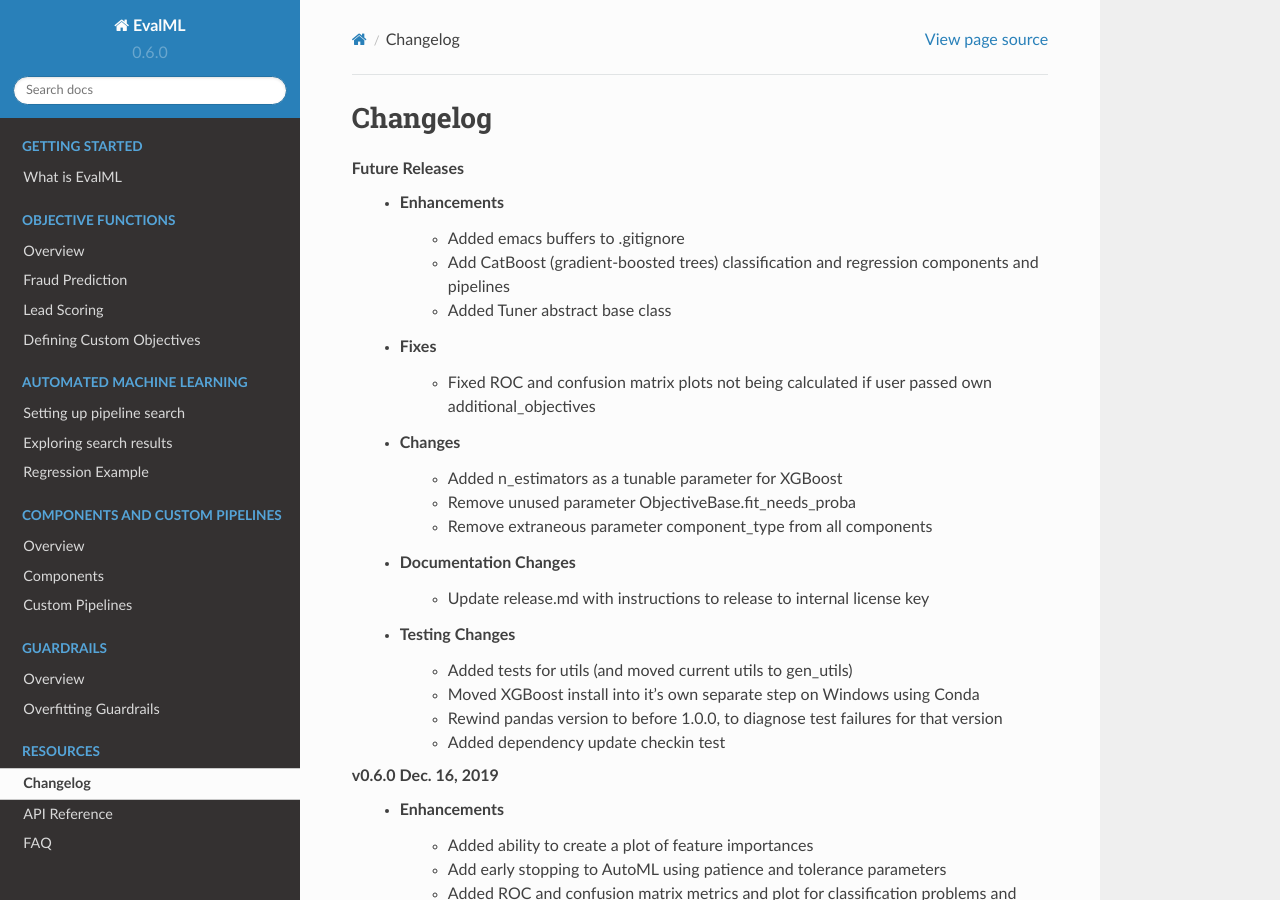
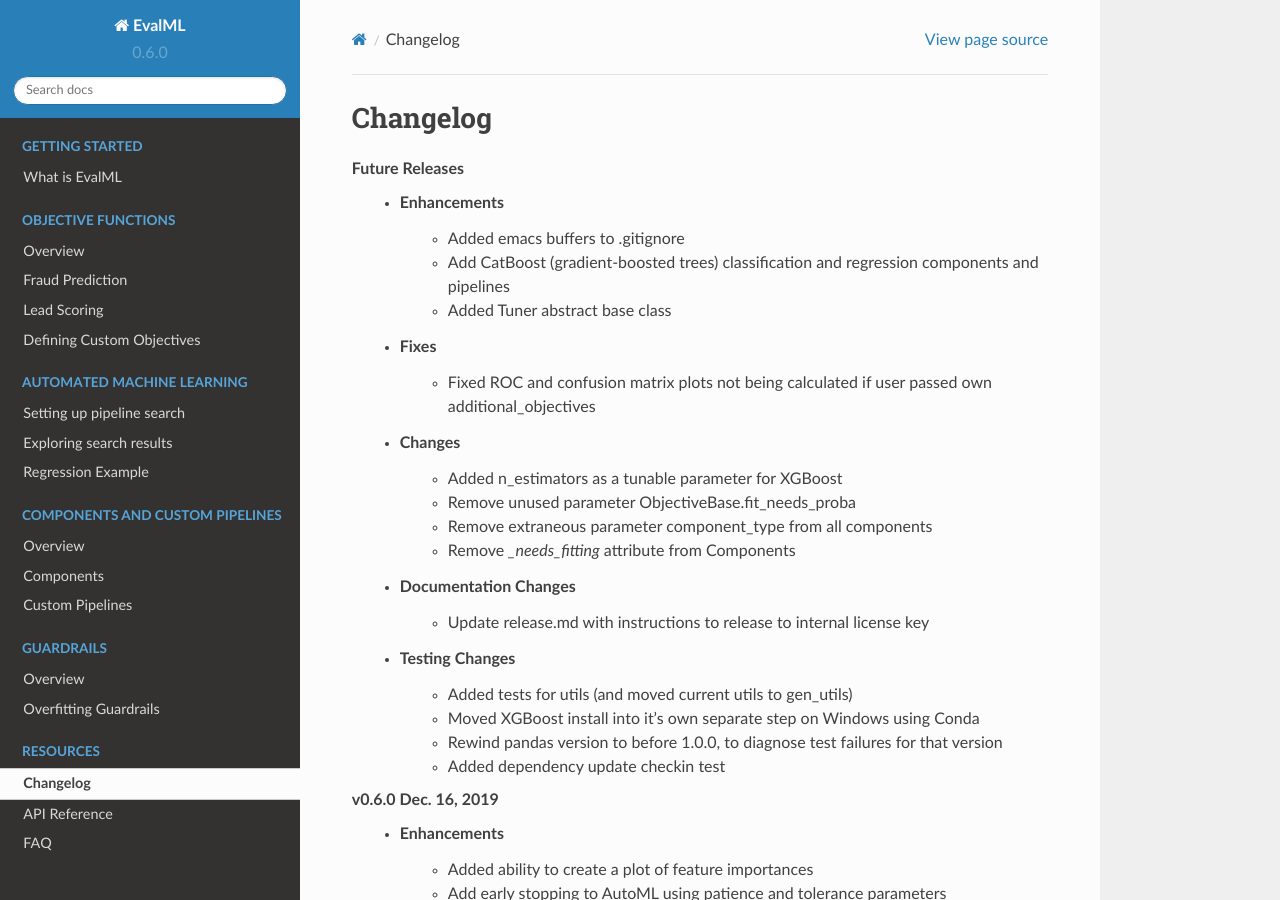
Before and after one commit to alteryx/evalml, a Sphinx documentation site: the page built from docs/source/changelog.rst, in a window 1280 px wide and 900 px high. Built offline with Sphinx 7.4.7 and the Read the Docs theme 2.0.0, drawn with Linux system fonts in a browser that asks for light colours; comment, search, counter and statistics services are not loaded.

Commit message:
Edit changelog

```diff
--- a/docs/source/changelog.rst
+++ b/docs/source/changelog.rst
@@ -13,6 +13,7 @@ Changelog
         * Added n_estimators as a tunable parameter for XGBoost :pr:`307`
         * Remove unused parameter ObjectiveBase.fit_needs_proba :pr:`320`
         * Remove extraneous parameter component_type from all components :pr:`361`
+        * Remove `_needs_fitting` attribute from Components :pr:`398`
     * Documentation Changes
         * Update release.md with instructions to release to internal license key :pr:`354`
     * Testing Changes
```
